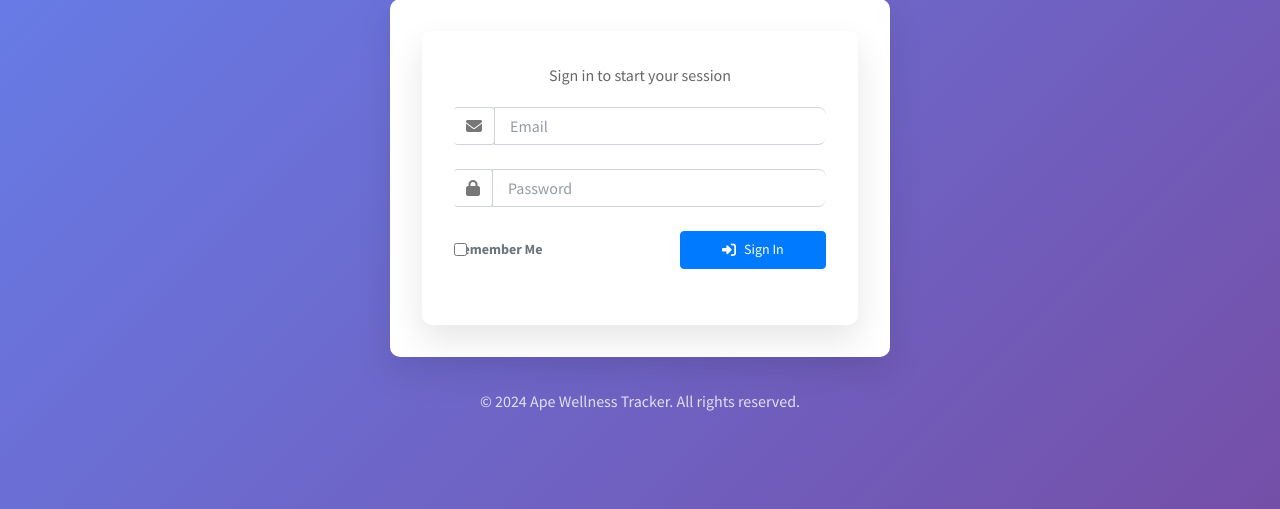
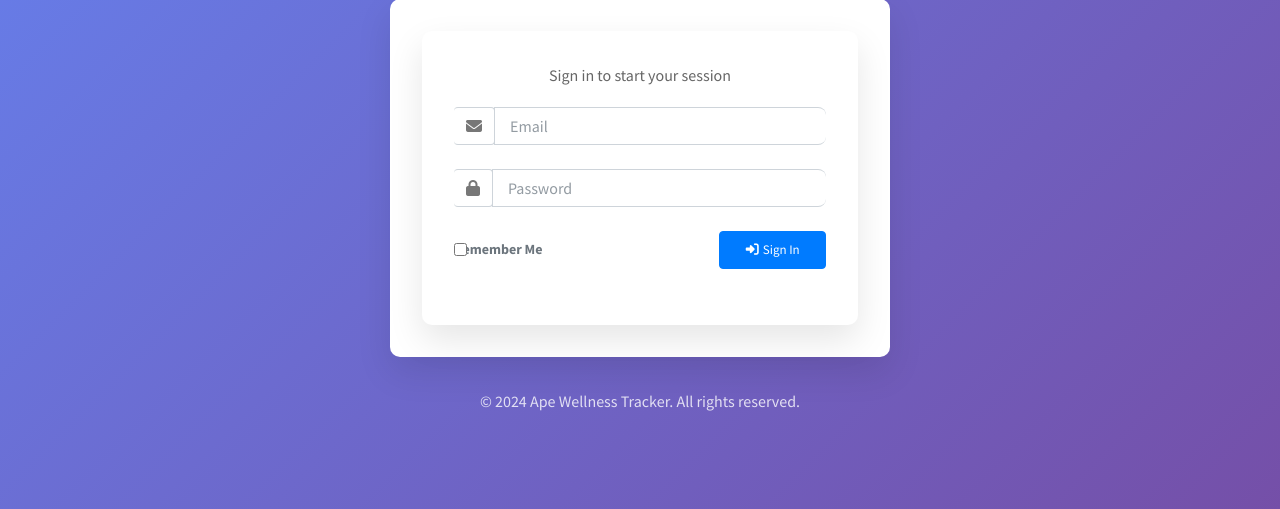
Before and after one commit to Interdisciplinary-Computing-Lab/ape-wellness-tracker, a Flask app: template backend/templates/security/login_user.html in a window 1280 px wide. Shown: the part 122-631 px from the top of the page. Run offline with Flask 3, Linux system fonts and the light colour scheme; the template is opened without the code that fills it: most values are stand-ins (such as "Sample title", 1, 10 or a date in 2020); form fields are guessed from the names that the template uses; some libraries are stand-ins or nearby versions.

Commit message:
Fix Remember Me text cutoff with improved layout and spacing
- Revert to col-8/col-4 layout for better text space allocation
- Add width: 100% to checkbox container for full width utilization
- Improve flexbox properties to prevent text overflow
- Reduce button font size and padding for more compact appearance
- Add specific column padding to ensure proper spacing
- Ensure Remember Me text is fully visible and not truncated

```diff
--- a/backend/templates/security/login_user.html
+++ b/backend/templates/security/login_user.html
@@ -97,6 +97,7 @@
             display: flex;
             align-items: center;
             min-width: 0;
+            width: 100%;
         }
 
         .icheck-primary .form-check-input {
@@ -111,16 +112,28 @@
             color: #6c757d;
             white-space: nowrap;
             overflow: visible;
+            flex: 1;
+            min-width: 0;
         }
 
         .btn-primary {
             height: 38px;
             line-height: 1.2;
-            font-size: 14px;
+            font-size: 13px;
             font-weight: 500;
             display: flex;
             align-items: center;
             justify-content: center;
+            padding: 8px 12px;
+        }
+
+        /* Ensure checkbox container has enough space */
+        .col-8 {
+            padding-right: 15px;
+        }
+
+        .col-4 {
+            padding-left: 15px;
         }
     </style>
 </head>
@@ -173,7 +186,7 @@
                     </div>
 
                     <div class="row align-items-center mb-4">
-                        <div class="col-7">
+                        <div class="col-8">
                             <div class="icheck-primary d-flex align-items-center">
                                 {{ login_user_form.remember(class="form-check-input mr-2") }}
                                 <label for="{{ login_user_form.remember.id }}" class="mb-0">
@@ -181,9 +194,9 @@
                                 </label>
                             </div>
                         </div>
-                        <div class="col-5">
+                        <div class="col-4">
                             <button type="submit" class="btn btn-primary btn-block">
-                                <i class="fas fa-sign-in-alt mr-2"></i>Sign In
+                                <i class="fas fa-sign-in-alt mr-1"></i>Sign In
                             </button>
                         </div>
                     </div>
```
